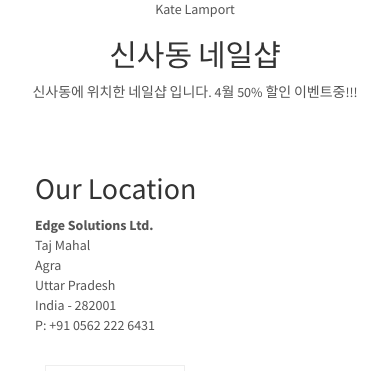
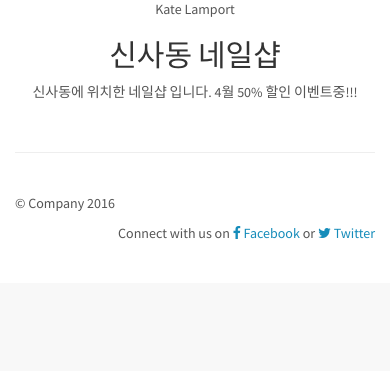
Before and after one commit to instag/instag, a Django app: template src/templates/shop_list.html in a window 390 px wide. Shown: the part 906-1277 px from the top of the page. After the commit the page ends 1145 px from the top, so only its background shows below. Run offline with Django 3.2, Linux system fonts and the light colour scheme; the template is opened without the code that fills it, so the values that code supplies are empty; parts of the project's set-up code (start-up, migrations or seed data) failed here and were passed over; some libraries are stand-ins or nearby versions.

Commit message:
랭킹 페이지수정

```diff
--- a/src/templates/shop_list.html
+++ b/src/templates/shop_list.html
@@ -54,48 +54,6 @@
 
 <div id="sec3">
   <div class="container">
-
-    <div class="row">
-      <div id="map-outer" class="col-md-12">
-
-        <div id="address" class="col-md-4">
-          <h2>Our Location</h2>
-          <address>
-            <strong>Edge Solutions Ltd.</strong><br>
-            Taj Mahal<br>
-            Agra<br>
-            Uttar Pradesh<br>
-            India - 282001<br>
-            <abbr>P:</abbr> +91 0562 222 6431
-          </address>
-        </div>
-
-        <div  class="col-md-8">
-
-          <div class="item"><img src="http://www.sbsbeauty.net/wp-content/uploads/2015/04/%EB%84%A4%EC%9D%BC04.jpg"  alt="">
-            <p>title 1</p>
-          </div>
-          <div class="item x2"><img src="http://www.sbsbeauty.net/wp-content/uploads/2015/04/%EB%84%A4%EC%9D%BC04.jpg" alt="">
-            <p>title 2</p>
-          </div>
-          <div class="item"><img src="http://www.sbsbeauty.net/wp-content/uploads/2015/04/%EB%84%A4%EC%9D%BC04.jpg" alt="">
-            <p>title 3</p>
-          </div>
-
-          <div class="item"><img src="http://www.sbsbeauty.net/wp-content/uploads/2015/04/%EB%84%A4%EC%9D%BC04.jpg"  alt="">
-            <p>title 1</p>
-          </div>
-          <div class="item x2"><img src="http://www.sbsbeauty.net/wp-content/uploads/2015/04/%EB%84%A4%EC%9D%BC04.jpg" alt="">
-            <p>title 2</p>
-          </div>
-          <div class="item"><img src="http://www.sbsbeauty.net/wp-content/uploads/2015/04/%EB%84%A4%EC%9D%BC04.jpg" alt="">
-            <p>title 3</p>
-          </div>
-
-
-        </div>
-      </div>
-    </div>
   </div>
 </div>
 {% endblock container %}
```
